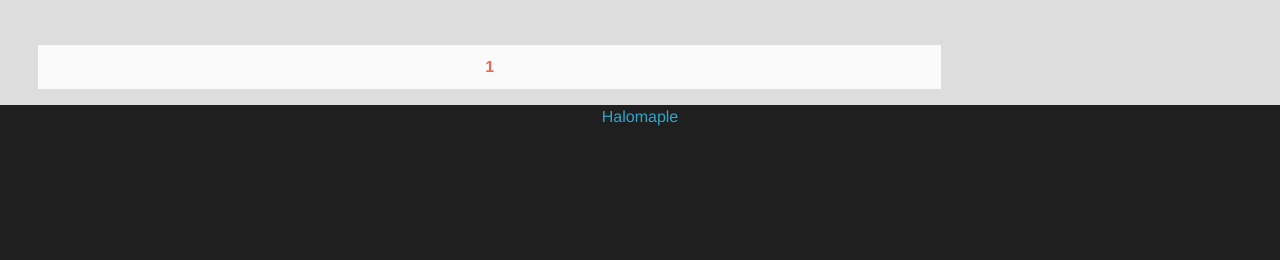
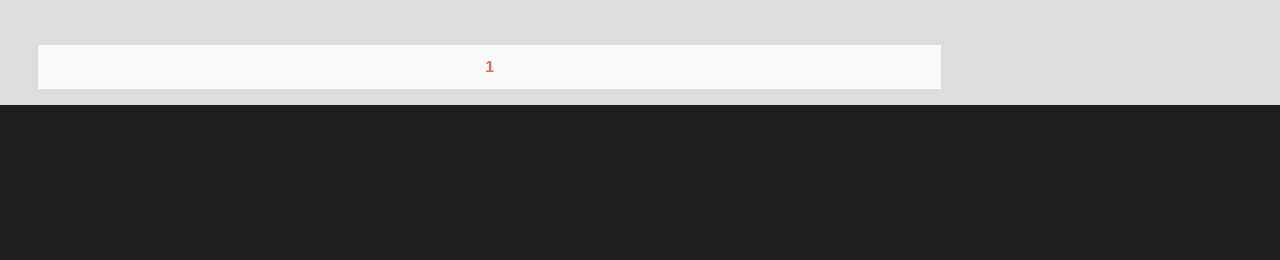
Before and after one commit to Halomaple/blog, a Jekyll site: the page built from index.html, in a window 1280 px wide. Shown: the part 3073-3333 px from the top of the page. Built offline with Jekyll 4.4.1, drawn with Linux system fonts in a browser that asks for light colours; nearby versions of some CDN libraries; the list of posts is cut into pages by our own code; comment, search, counter and statistics services are not loaded.

Commit message:
clean up

```diff
--- a/_config.yml
+++ b/_config.yml
@@ -76,6 +76,7 @@ author:
   #name: Jeff      ## e.g. wuchong Author name
   #intro_line1:  "Welcome to Halomaple"    ## your introduction on the bottom of the page
   #intro_line2:  "This is my blog,believe it or not."  ## the 2nd line
+  #site_name: ##set the site name
   weibo:      ## e.g. wuchong1014 or 2176287895 for http://weibo.com/2176287895
   weibo_verifier:  ## e.g. b3593ceb Your weibo-show widget verifier ,if you use weibo-show it is needed.
   tsina:      ## e.g. 2176287895  Your weibo ID,It will be used in share button.
--- a/_includes/_partial/footer.html
+++ b/_includes/_partial/footer.html
@@ -47,7 +47,9 @@
 		<p class="copyright">
 		{% if site.author.name %}
 			<a href="{{ site.root }}about" target="_blank" title="{{ site.author.name }}">{{ site.author.name }}</a>
-		{% else %}
+		{% endif %}
+
+		{% if site.author.site_name %}
 			<a href="{{ site.root }}" title="{{ site.title }}">{{ site.title }}</a>
 		{% endif %}
 		</p>
--- a/assets/css/style.css
+++ b/assets/css/style.css
@@ -1084,6 +1084,7 @@ article .article-content {
     padding: 1.5em 4%;
     color: #413f3f;
     font-size: 100%;
+    min-height: 500px;
 }
 
 article .article-content:before,
```
